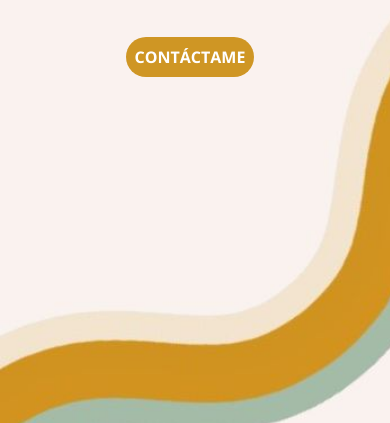
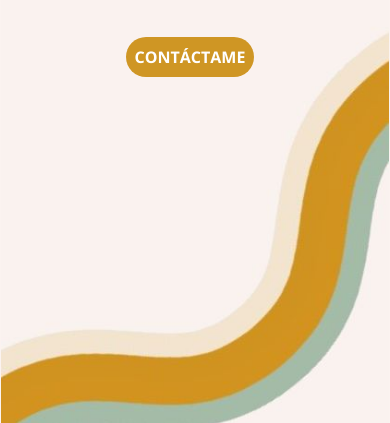
Before and after one commit to Roxanaarmoa/portfolio, a plain HTML site: page index.html in a window 390 px wide. Shown: the part 418-841 px from the top of the page. Drawn offline with nearby package versions, Linux system fonts and the light colour scheme.

Commit message:
agregando act

```diff
--- a/style.css
+++ b/style.css
@@ -552,11 +552,11 @@ label p{
 
 
     .imagen-responsive {
-        background-attachment: fixed;
-        background-size: cover;
-        height: 100vh;
-        display: block;
-        margin: 0 auto;
+        height: 82vh;
+        position: relative;
+        top: 150px;
+        display: flex;
+
     }.box-main h1 {
         width: 100%;
         font-size: 65px;
```
